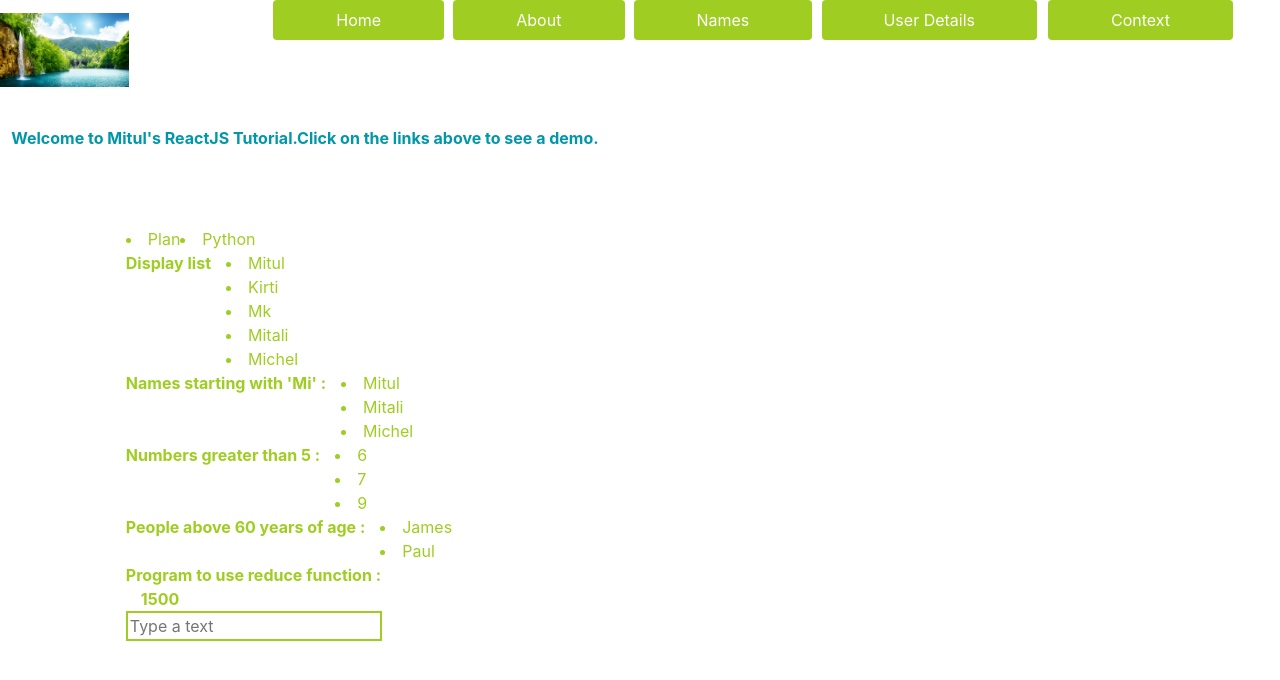
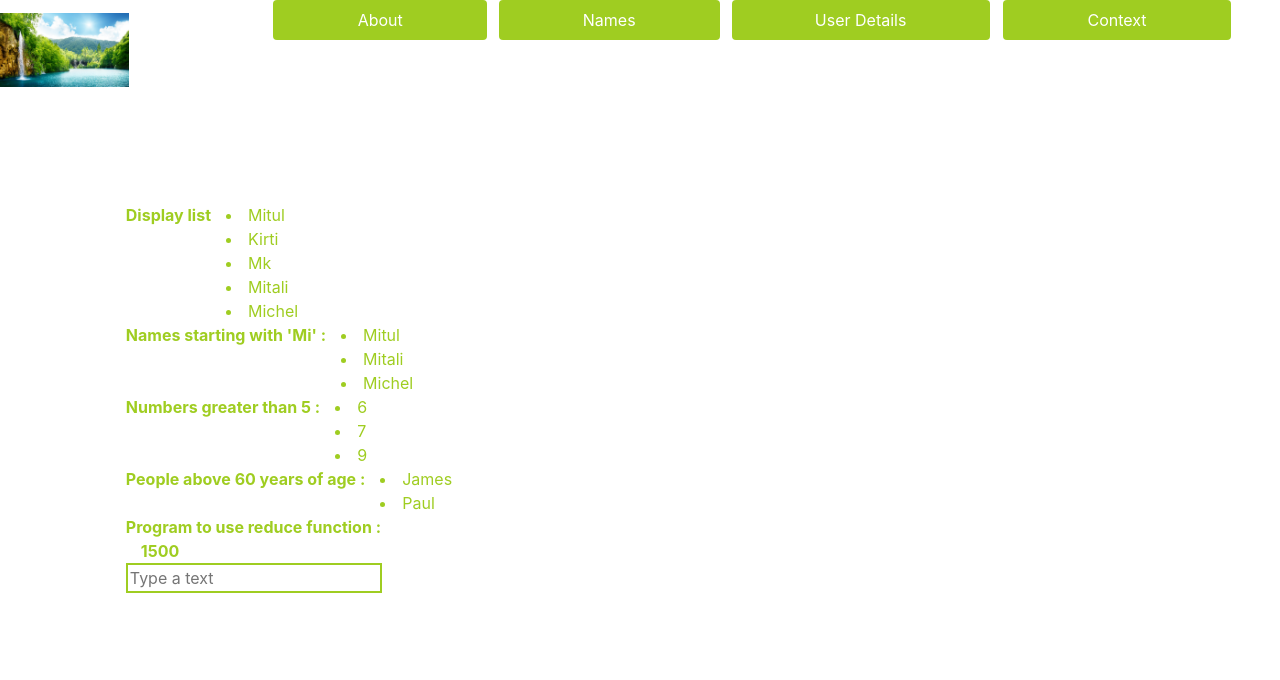
Before and after one commit to MitulKirti/JavaScriptReactAdvanced, a React (Create React App) app: page /filterName in a window 1280 px wide. Shown: the top 680 px of the page. Built offline with nearby package versions, Linux system fonts and the light colour scheme.

Commit message:
Added NavBar as header and switch in routing concept

```diff
--- a/src/FilterNames/FilterName.js
+++ b/src/FilterNames/FilterName.js
@@ -28,9 +28,9 @@ const people = [
 ];
 const scores = [100, 200, 300, 400, 500];
 
-let str = ['Apple', 'Orange', 'Plan', 'Python', 'Money'];
-//from this array you need to extract the values that contains at least 2 vowels
-let vowelArr = ['a','e','i','o','u'];
+// let str = ['Apple', 'Orange', 'Plan', 'Python', 'Money'];
+// //from this array you need to extract the values that contains at least 2 vowels
+// let vowelArr = ['a','e','i','o','u'];
 
 const FilterName = (props) => {
   const handleChange = (evt) => {
@@ -38,22 +38,21 @@ const FilterName = (props) => {
     document.getElementById("displayList").textContent = userInput;
     return <div>{userInput}</div>;
   };
-  const vowelsCounter = (strVal) => {
-    // Search text with Regex and store all matching instances
-    let matchingInstances = strVal.match(/[aeiou]/gi);
-    // Check if matching instances exist then calculate length
-    if (matchingInstances.split(',').length == 2) {
-        // Return number of vowels
-        return strVal;
-    } else {
-        return 0
-    }
-  }
+  // const vowelsCounter = (strVal) => {
+  //   // Search text with Regex and store all matching instances
+  //   let matchingInstances = strVal.match(/[aeiou]/gi);
+  //   // Check if matching instances exist then calculate length
+  //   if (matchingInstances.split(',').length == 2) {
+  //       // Return number of vowels
+  //       return strVal;
+  //   } else {
+  //       return 0
+  //   }
+  // }
 
   return (
     <div className="name-list">
-      <Row>
-      {/* {vowelsCounter(str.toString())} */}
+      {/* <Row>
       {str.filter((name) => name.includes(name.match(/[aeiou]/gi)))
       .map((nameIndividual) => {
             return (
@@ -62,7 +61,7 @@ const FilterName = (props) => {
             </>
             )
           })}
-      </Row>
+      </Row> */}
       <Row>
         {/* Program to display names list normally */}
         <strong>Display list</strong>
--- a/src/HomePage/HomePage.js
+++ b/src/HomePage/HomePage.js
@@ -21,7 +21,7 @@ const HomePage = (props) => {
         Calling Map Component from Home Component to display a react-simple-map
         below:
       </article>
-      <Map setTooltipContent={setContent} />
+      <Map content={content} setTooltipContent={setContent} />
     </>
   );
 };
--- a/src/NavBar/NavBar.js
+++ b/src/NavBar/NavBar.js
@@ -1,44 +1,40 @@
-import React from 'react';
-import {Row, Nav, Image} from 'react-bootstrap';
-import './NavBar.scss';
-import nature from '../assets/nature.jpg';
+import React from "react";
+import { Row, Nav, Image } from "react-bootstrap";
+import "./NavBar.scss";
+import nature from "../assets/nature.jpg";
 
 const NavBar = (props) => {
   return (
     <>
       <Row>
-          <Image
-            src={nature}
-            alt='nature'
-            className='nature-img'
-          />
+        <Image src={nature} alt="nature" className="nature-img" />
         <Nav
           fill
-        variant='pills'
-        className='nav-bar'
+          variant="pills"
+          className="nav-bar"
           onSelect={(selectedKey) => console.log(`selected ${selectedKey}`)}
         >
+          {/* <Nav.Item>
+            <Nav.Link href="/home">Home</Nav.Link>
+          </Nav.Item> */}
           <Nav.Item>
-          <Nav.Link href='/home'>Home</Nav.Link>
+            <Nav.Link href="/about">About</Nav.Link>
           </Nav.Item>
           <Nav.Item>
-          <Nav.Link href='/about'>About</Nav.Link>
+            <Nav.Link href="/filterName">Names</Nav.Link>
           </Nav.Item>
           <Nav.Item>
-          <Nav.Link href='/filterName'>Names</Nav.Link>
+            <Nav.Link href="/userDetail">User Details</Nav.Link>
           </Nav.Item>
           <Nav.Item>
-          <Nav.Link href='/userDetail'>User Details</Nav.Link>
-        </Nav.Item>
-        <Nav.Item>
-          <Nav.Link href='/context'>Context</Nav.Link>
+            <Nav.Link href="/context">Context</Nav.Link>
           </Nav.Item>
         </Nav>
       </Row>
       <Row>
-      <strong className='title-intro'>{props.title}</strong>
+        <strong className="title-intro">{props.title}</strong>
       </Row>
     </>
   );
-}
+};
 export default NavBar;
--- a/src/UserDetail/UserDetail.js
+++ b/src/UserDetail/UserDetail.js
@@ -25,8 +25,8 @@ const UserDetail = () => {
     <>
       <p className="title-name">
         Calling an API to display random data on the UI.
-      </p>
-      <pre>{userDetailsJSON}</pre>
+      </p><br/>
+      {userDetailsJSON}
     </>
   );
 };
--- a/src/index.js
+++ b/src/index.js
@@ -1,27 +1,34 @@
-import React from 'react';
-import ReactDOM from 'react-dom';
-import { BrowserRouter, Route } from 'react-router-dom';
-import FilterName from './FilterNames/FilterName';
-import * as serviceWorker from './serviceWorker';
-import AboutUs from './AboutUs/AboutUs';
-import UserDetail from '../src/UserDetail/UserDetail';
-import './index.scss';
-import Context from './Context/Context';
-import HomePage from './HomePage/HomePage';
-import NavBar from './NavBar/NavBar';
+import React from "react";
+import ReactDOM from "react-dom";
+import { BrowserRouter, Route, Switch } from "react-router-dom";
+import FilterName from "./FilterNames/FilterName";
+import * as serviceWorker from "./serviceWorker";
+import AboutUs from "./AboutUs/AboutUs";
+import UserDetail from "../src/UserDetail/UserDetail";
+import "./index.scss";
+import Context from "./Context/Context";
+import HomePage from "./HomePage/HomePage";
+import NavBar from "./NavBar/NavBar";
 
 ReactDOM.render(
   <BrowserRouter>
-    <div className='App'>
-      <Route path='/' component={NavBar} component={() => <NavBar title="Welcome to Mitul's ReactJS Tutorial.Click on the links above to see a demo."/>}/>
-      <Route path='/home' component={HomePage}  component={() => <HomePage heading='Go Green' />}/>
-        <Route path='/about' component={AboutUs} />
-        <Route path='/filterName' component={FilterName} />
-        <Route path='/userDetail' component={UserDetail} />
-        <Route path='/context' component={Context} />
+    <div className="App">
+      <NavBar />
+      <Route
+      exact
+          path="/"
+          component={() => <HomePage heading="Go Green" />}
+        />
+      <Switch>
+
+        <Route exact path="/about" component={AboutUs} />
+        <Route exact path="/filterName" component={FilterName} />
+        <Route exact path="/userDetail" component={UserDetail} />
+        <Route exact path="/context" component={Context} />
+      </Switch>
     </div>
   </BrowserRouter>,
-  document.getElementById('root')
+  document.getElementById("root")
 );
 serviceWorker.unregister();
 //Service workers are the foundation of building an offline experience.
```
Lines whose indentation alone changed are shown as unchanged.
